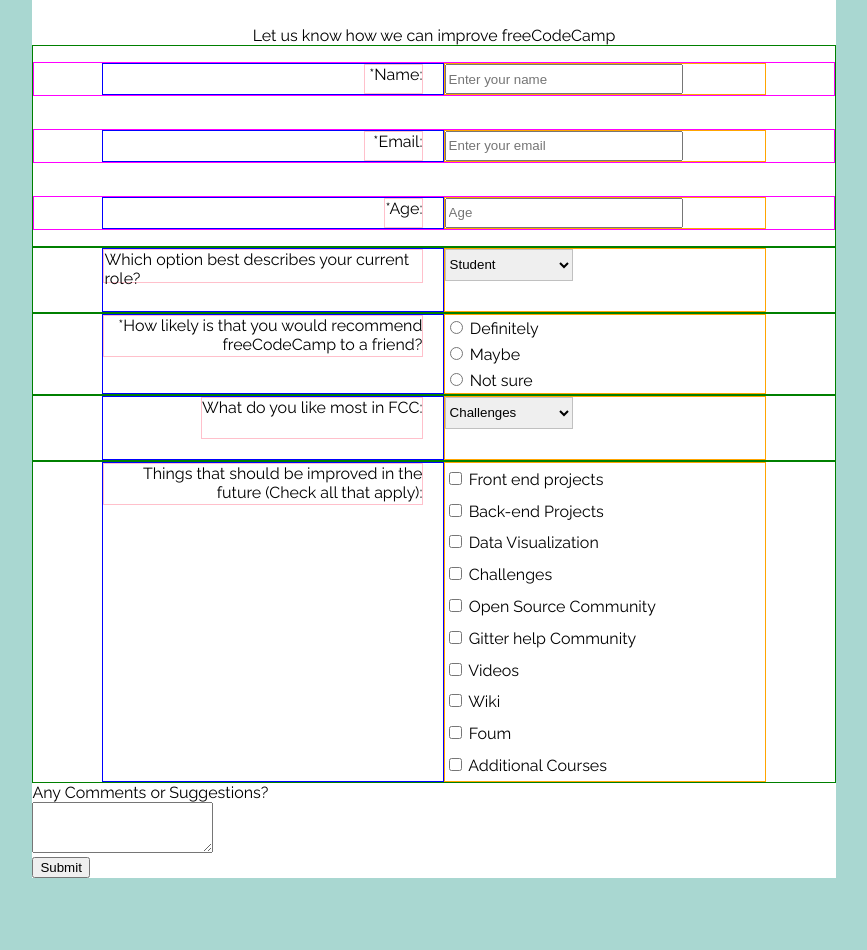
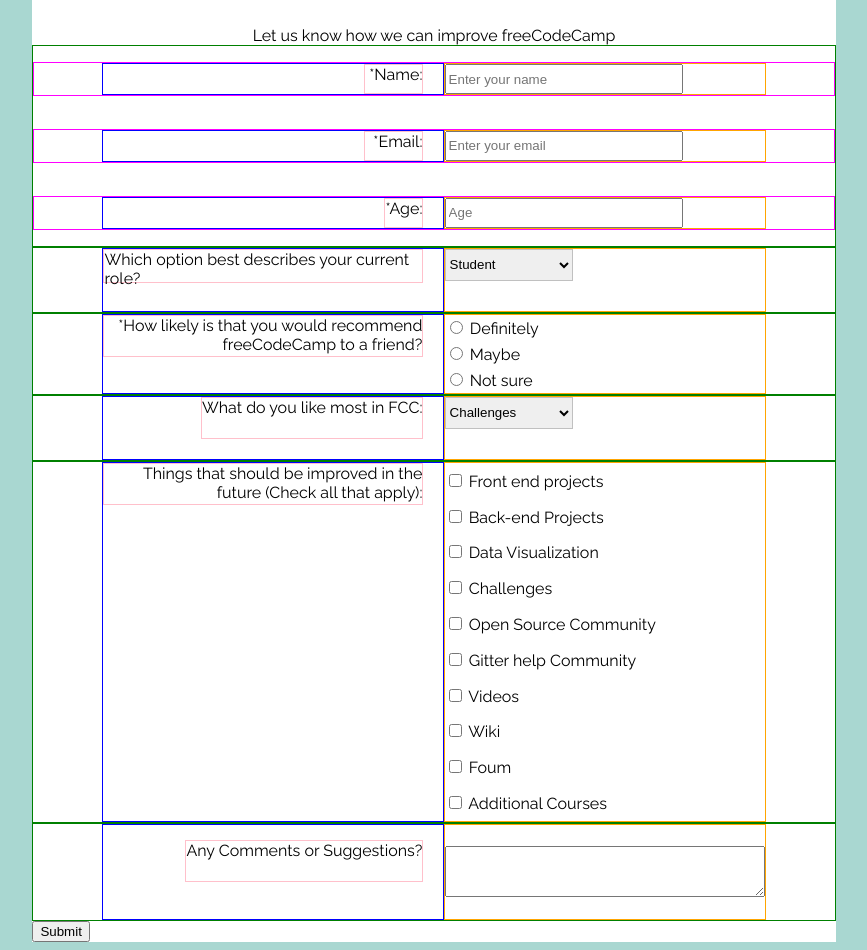
Before and after one commit to mfdezf/survey-form, a plain HTML site: page index.html in a window 1280 px wide. Shown: the part 80-1030 px from the top of the page, without its empty margins (206-1073 px from the left). Before the commit the page ends 966 px from the top, so only its background shows below. Drawn offline with Linux system fonts and the light colour scheme.

Commit message:
fix: better center the suggestions area

```diff
--- a/index.html
+++ b/index.html
@@ -178,9 +178,10 @@
         </div>
 
         <div id="suggestions">
+
                 <div class="message">
                     <label for="comments">Any Comments or Suggestions?</label>
-                <div>
+                </div>
 
                 <div class="data">
                     <textarea id="comments" name="comments" rows="3" col="34" wrap="hard"></textarea>
--- a/styles/style.css
+++ b/styles/style.css
@@ -178,7 +178,7 @@ form {
 
 #for-improve {
     border:green 1px solid;
-    height: 40vh;
+    height: 45vh;
     display: flex;
     flex-direction: row;
     justify-content: center;
@@ -210,25 +210,39 @@ form {
 
 /* suggestions */
 
-/* #suggestions {
+#suggestions {
     border: green solid 1px;
     height: 12vh;
     display: flex;
     flex-direction: row;
     justify-content: center;
 
+}
+
+#suggestions .message{
+    border:blue 1px solid;
+    display: flex;
+    flex-direction: row;
+    justify-content: flex-end;
+    padding-right: 1.5vw;
+    padding-top: 1.9vh;
+    width: 25vw;
+}
+
+#suggestions .message label{
+    border: pink solid 1px;
+    height: 5vh;
+    text-align: right;
 
 }
 
-#suggestions label{
-    border: red solid 1px;
-
+#suggestions .data{
+    border: orange 1px solid;
+    display: flex;
+    flex-direction: column;
+    justify-content: space-around;
+    width: 25vw;
 }
-
-#suggestions textarea{
-    border: blue solid 1px;
-    width: 20vw;
-} */
 
 /*
 #submit{
```
